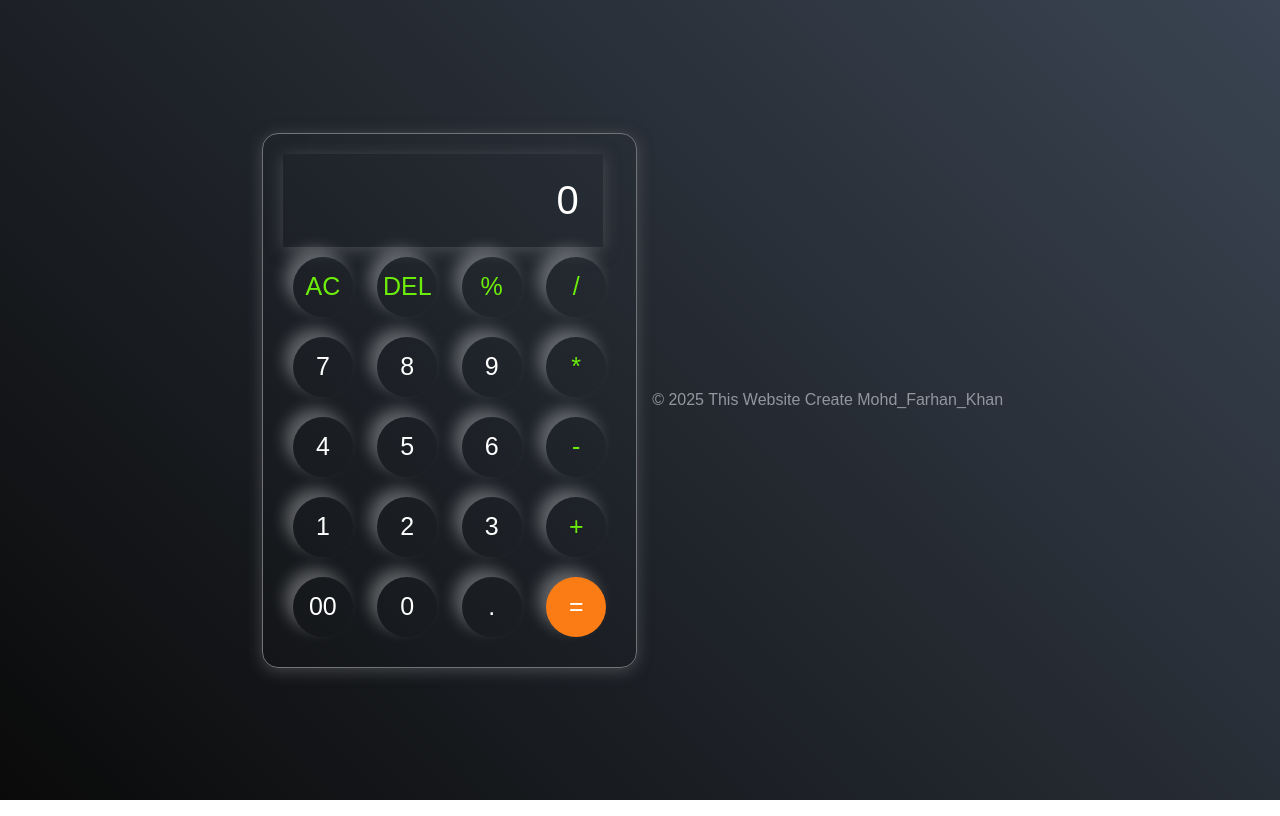
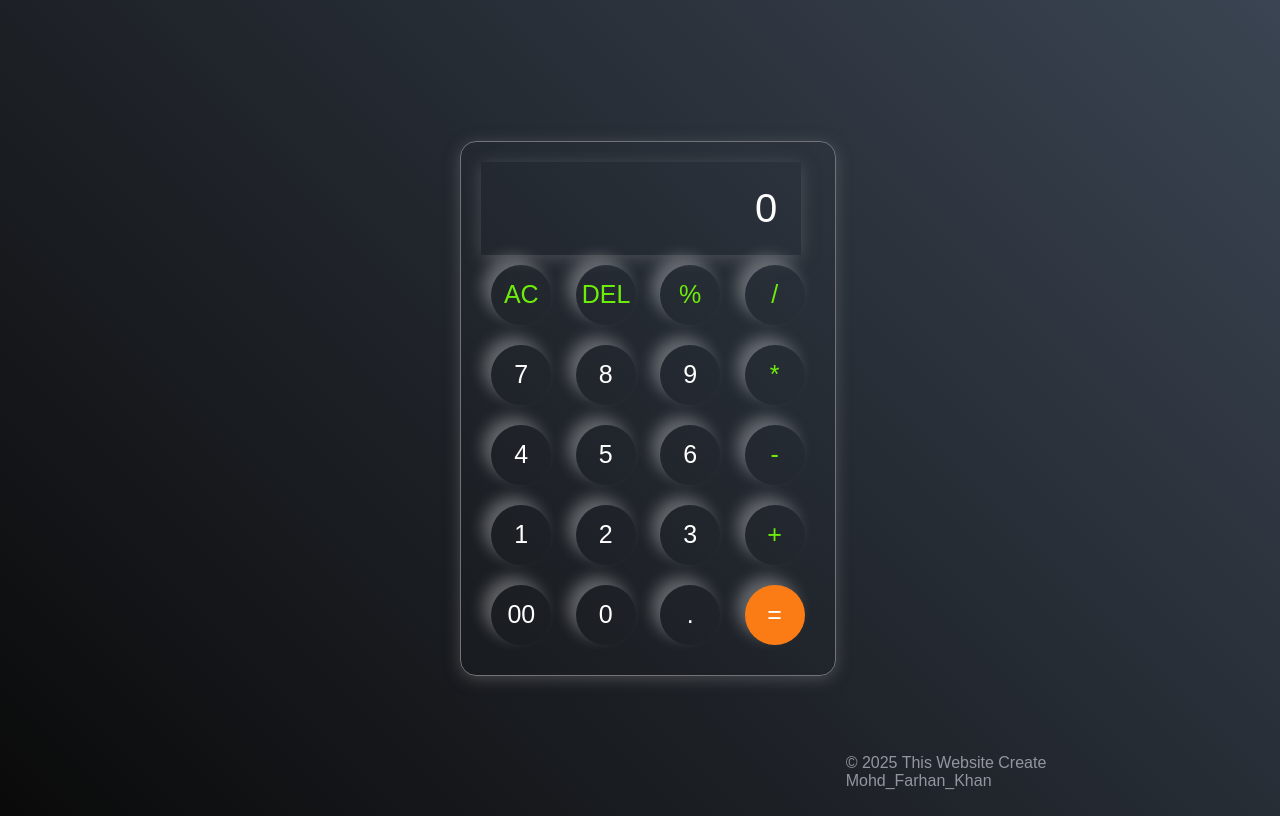
Before and after one commit to farhankhan56/Calculator, a plain HTML site: page index.html in a window 1280 px wide. Drawn offline with Linux system fonts and the light colour scheme.

Commit message:
Update style.css

```diff
--- a/style.css
+++ b/style.css
@@ -1,6 +1,5 @@
 *{
-    margin: 0;
-    padding: 0;
+
     box-sizing: border-box;
     font-family: 'Poppins', sans-serif;
 }
@@ -53,6 +52,10 @@ button{
 }
 .copyright{
     color: #94969f;
-    text-align: end;
-    padding: 15px;
+    position: fixed;
+    bottom: 0;
+    width: 9cm;
+    font-size: 14px:
+    text-align: centre;
+    padding: 10px;
 }
```
